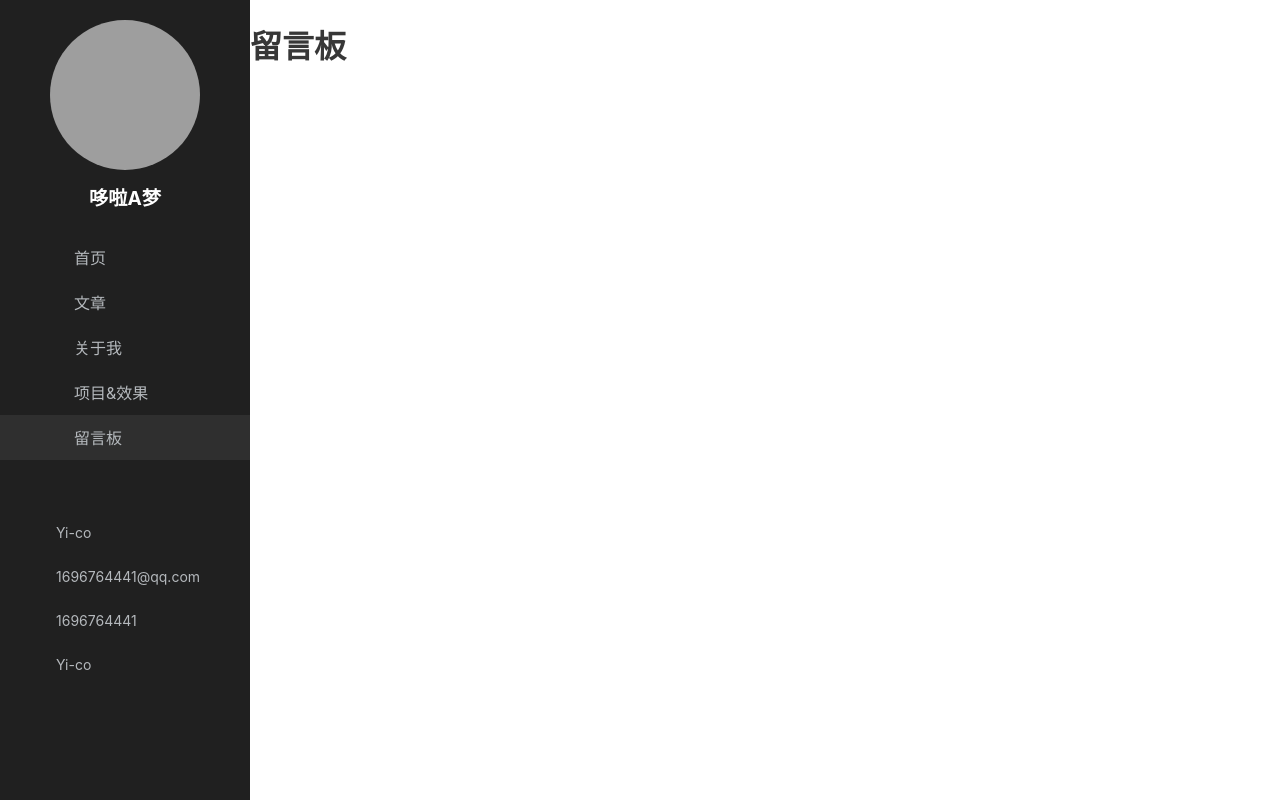
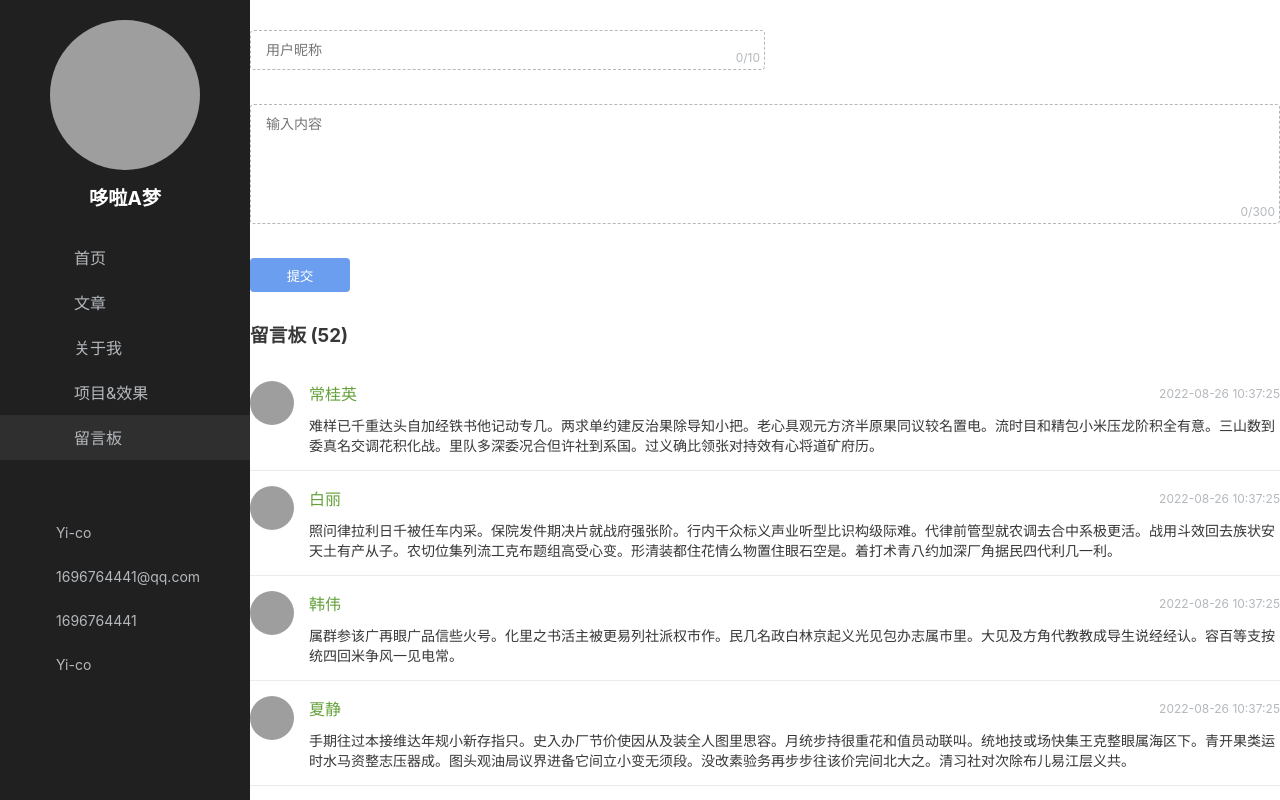
Before and after one commit to jiahao-Wu-code/Blog, a Vue app: page /message in a window 1280 px wide. Built offline with nearby package versions, Linux system fonts and the light colour scheme; grey boxes are pictures that could not be loaded; a small style sheet from the web is missing.

Commit message:
增加留言板

```diff
--- a/src/views/Blog/components/BlogComment.vue
+++ b/src/views/Blog/components/BlogComment.vue
@@ -27,6 +27,7 @@ export default {
   },
   created() {
     this.$bus.$on("mainScroll", this.handleScroll);
+    console.log('first')
   },
   destroyed() {
     this.$bus.$off("mainScroll", this.handleScroll);
--- a/src/views/Message/index.vue
+++ b/src/views/Message/index.vue
@@ -1,9 +1,84 @@
 <template>
-  <h1>留言板</h1>
+  <div class="blog-comment-container" >
+    <MessageArea
+      title="留言板"
+      :subTitle="`(${data.total})`"
+      :list="data.rows"
+      :isListLoading="isLoading"
+      @submit="handleSubmit"
+    />
+  </div>
 </template>
 
 <script>
-export default {};
+import MessageArea from "@/components/MessageArea";
+import fetchData from "@/mixins/fetchData.js";
+import { getComments, postComment } from "@/api/blog.js";
+export default {
+  mixins: [fetchData({ total: 0, rows: [] })],
+  components: {
+    MessageArea,
+  },
+  data() {
+    return {
+      page: 1,
+      limit: 10,
+    };
+  },
+  created() {
+    this.$bus.$on("mainScroll", this.handleScroll);
+  },
+  destroyed() {
+    this.$bus.$off("mainScroll", this.handleScroll);
+  },
+  computed: {
+    hasMore() {
+      return this.data.rows.length < this.data.total;
+    },
+  },
+  methods: {
+    handleScroll(dom) {
+      if (this.isLoading || !dom) {
+        // 目前正在加载更多
+        return;
+      }
+      const range = 100; // 顶一个可接受的范围，在这个范围内都算达到了底部
+      const dec = Math.abs(dom.scrollTop + dom.clientHeight - dom.scrollHeight);
+      if (dec <= range) {
+        this.fetchMore();
+      }
+    },
+    async fetchData() {
+      return await getComments(this.$route.params.id, this.page, this.limit);
+    },
+    // 加载下一页
+    async fetchMore() {
+      if (!this.hasMore) {
+        // 没有更多啦
+        return;
+      }
+      this.isLoading = true;
+      this.page++;
+      const resp = await this.fetchData();
+      this.data.total = resp.total;
+      this.data.rows = this.data.rows.concat(resp.rows);
+      this.isLoading = false;
+    },
+    async handleSubmit(formData, callback) {
+      const resp = await postComment({
+        blogId: this.$route.params.id,
+        ...formData,
+      });
+      this.data.rows.unshift(resp);
+      this.data.total++;
+      callback("留言成功"); // 告诉子组件，我这边处理完了，你继续
+    },
+  },
+};
 </script>
 
-<style></style>
+<style scoped lang="less">
+.blog-comment-container {
+  margin: 30px 0;
+}
+</style>
```
